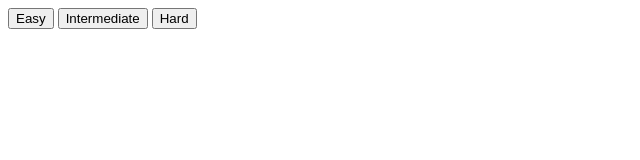
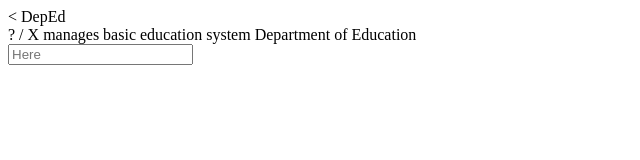
Before and after one commit to isaacnicomedez/gov-acronym-ph, a plain HTML site: page index.html in a window 1280 px wide. Both pictures are taken after a click on the button "Easy". Shown: the whole page, without its empty margins (0-640 px from the left). Drawn offline with Linux system fonts and the light colour scheme.

Commit message:
Add Page rendering handler

```diff
--- a/index.html
+++ b/index.html
@@ -14,6 +14,18 @@
         <button class="intermediate-btn start-btn">Intermediate</button>
         <button class="hard-btn start-btn">Hard</button>
     </div>
+    <div id="game">
+        <span class="back-btn"><</span>
+        <span class="acronym">DepEd</span>
+        <div class="subdesc">
+            <span class="hint-icon">?</span>
+            <span class="correct-icon">/</span>
+            <span class="wrong-icon">X</span>
+            <span class="clue">manages basic education system</span>
+            <span class="agency">Department of Education</span>
+        </div>
+        <input type="text" placeholder="Here">
+    </div>
 
     <script src="scripts/script.js"></script>
 </body>
--- a/scripts/script.js
+++ b/scripts/script.js
@@ -1,5 +1,20 @@
 let state = "idle";
 let diff = "";
+
+// Render pages
+const homePage = document.querySelector("#home");
+const gamePage = document.querySelector("#game");
+const backBtn = document.querySelector(".back-btn");
+
+function renderPages() {
+    homePage.classList.toggle("hide", state !== "idle");
+    gamePage.classList.toggle("hide", state !== "answering");
+}
+
+backBtn.addEventListener('click', e => {
+    state = "idle";
+    renderPages();
+})
 
 // Get dificulty
 const startBtns = document.querySelectorAll(".start-btn");
@@ -8,5 +23,8 @@ startBtns.forEach(btn => {
     btn.addEventListener('click', e => {
         diff = e.target.textContent.toLowerCase();
         state = "answering";
+        renderPages();
     });
 })
+
+renderPages();
--- a/styles/style.css
+++ b/styles/style.css
@@ -0,0 +1,3 @@
+.hide {
+    display: none;
+}
```
